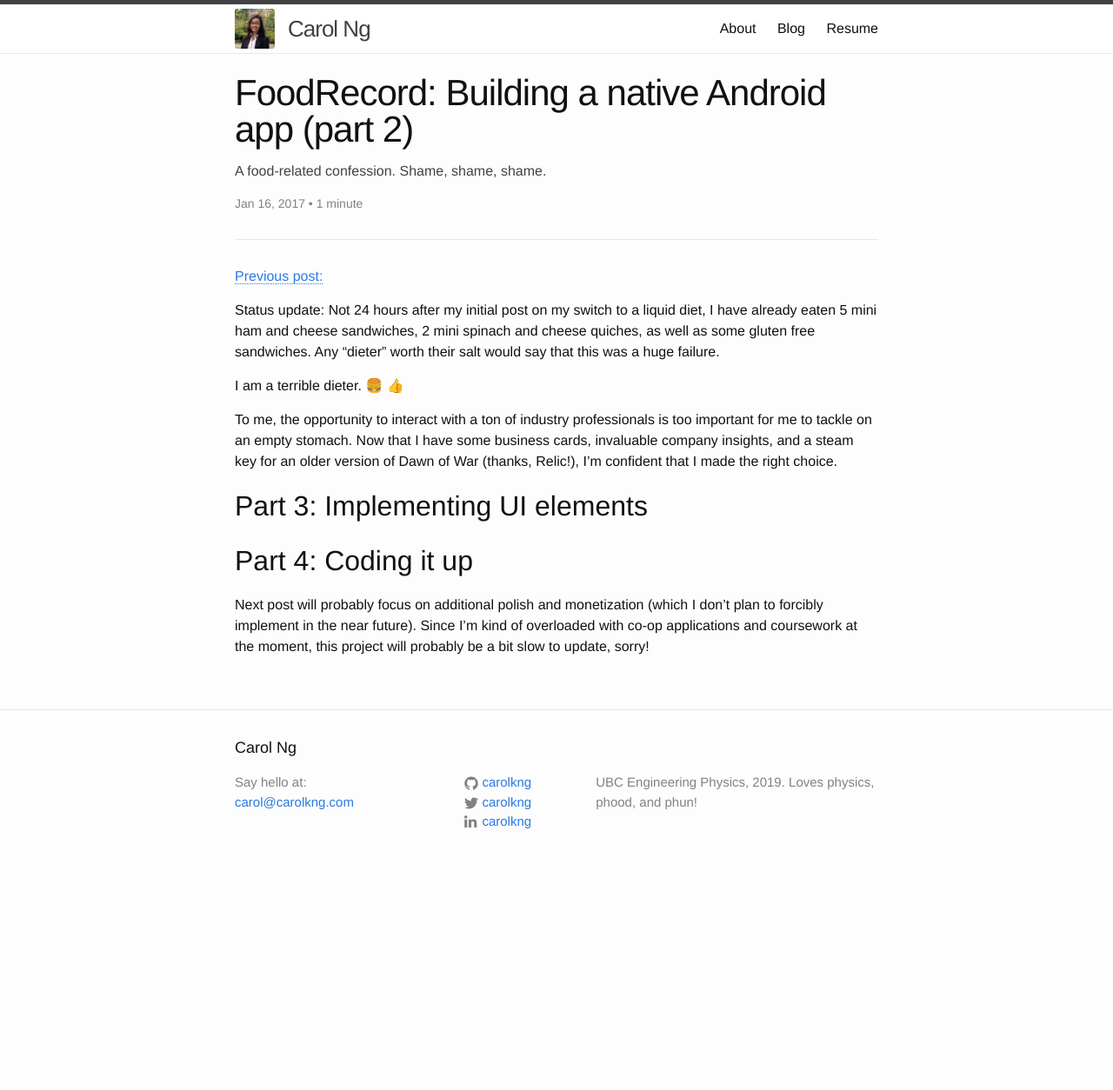
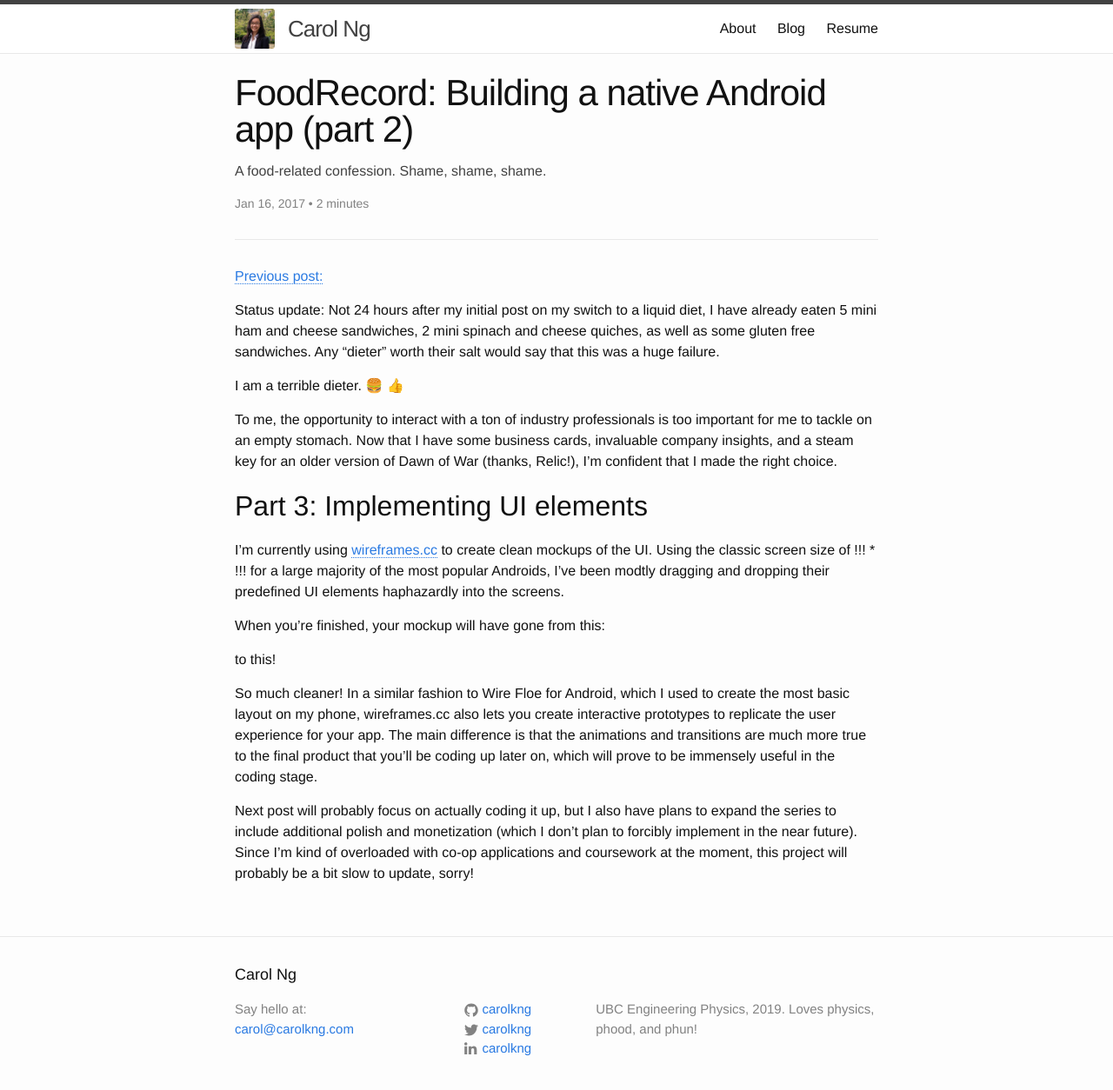
Before and after one commit to carol-ng/carol-ng.github.io, a Jekyll site: the page built from _posts/2017-01-16-i-cheated-already.markdown, in a window 1280 px wide and 1278 px high. Shown: the top 1254 px of the window at 87% size. Built offline with Jekyll 4.4.1, drawn with Linux system fonts in a browser that asks for light colours.

Commit message:
Update scope of Foodrecord 2

```diff
--- a/_posts/2017-01-16-i-cheated-already.markdown
+++ b/_posts/2017-01-16-i-cheated-already.markdown
@@ -16,6 +16,12 @@ To me, the opportunity to interact with a ton of industry professionals is too i
 
 ## Part 3: Implementing UI elements
 
-## Part 4: Coding it up
+I'm currently using [wireframes.cc](http://www.wireframes.cc) to create clean mockups of the UI. Using the classic screen size of !!! * !!! for a large majority of the most popular Androids, I've been modtly dragging and dropping their predefined UI elements haphazardly into the screens.
 
-Next post will probably focus on additional polish and monetization (which I don't plan to forcibly implement in the near future). Since I'm kind of overloaded with co-op applications and coursework at the moment, this project will probably be a bit slow to update, sorry!
+When you're finished, your mockup will have gone from this:
+
+to this!
+
+So much cleaner! In a similar fashion to Wire Floe for Android, which I used to create the most basic layout on my phone, wireframes.cc also lets you create interactive prototypes to replicate the user experience for your app. The main difference is that the animations and transitions are much more true to the final product that you'll be coding up later on, which will prove to be immensely useful in the coding stage.
+
+Next post will probably focus on actually coding it up, but I also have plans to expand the series to include additional polish and monetization (which I don't plan to forcibly implement in the near future). Since I'm kind of overloaded with co-op applications and coursework at the moment, this project will probably be a bit slow to update, sorry!
```
